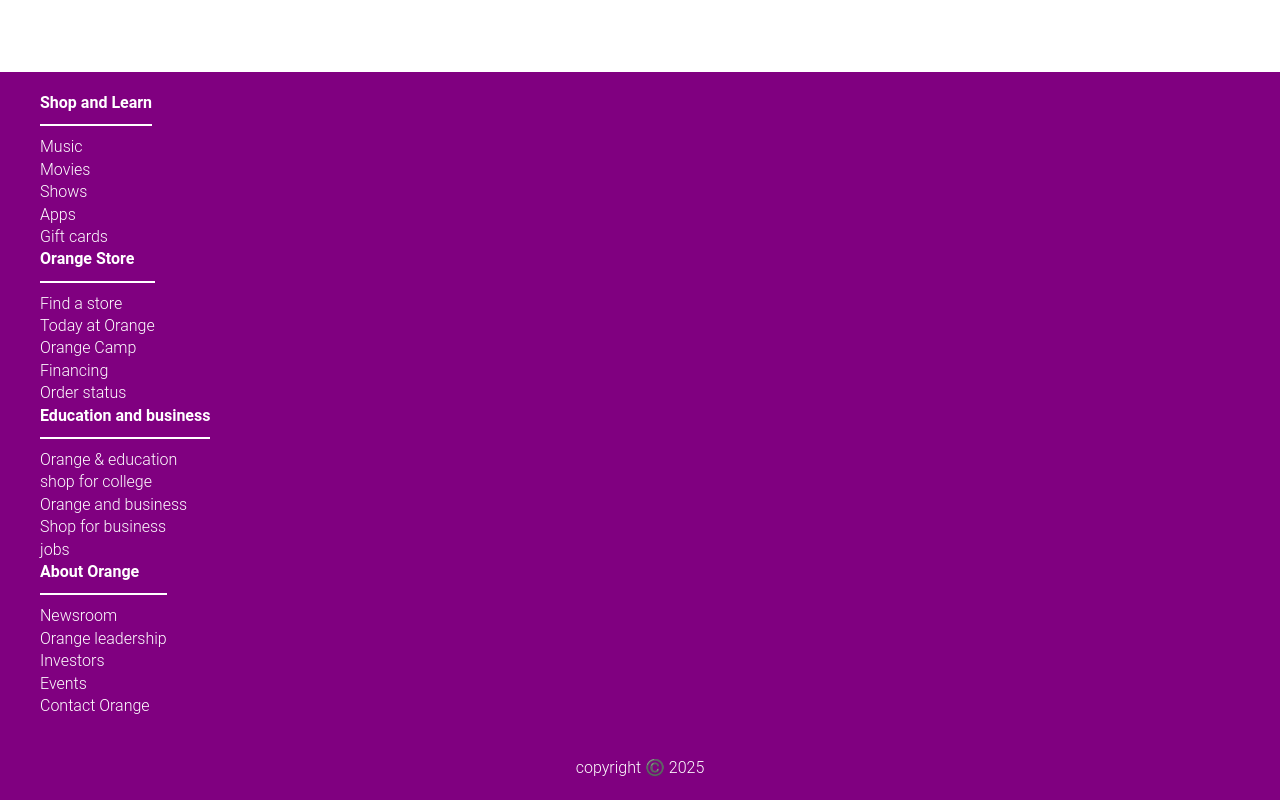
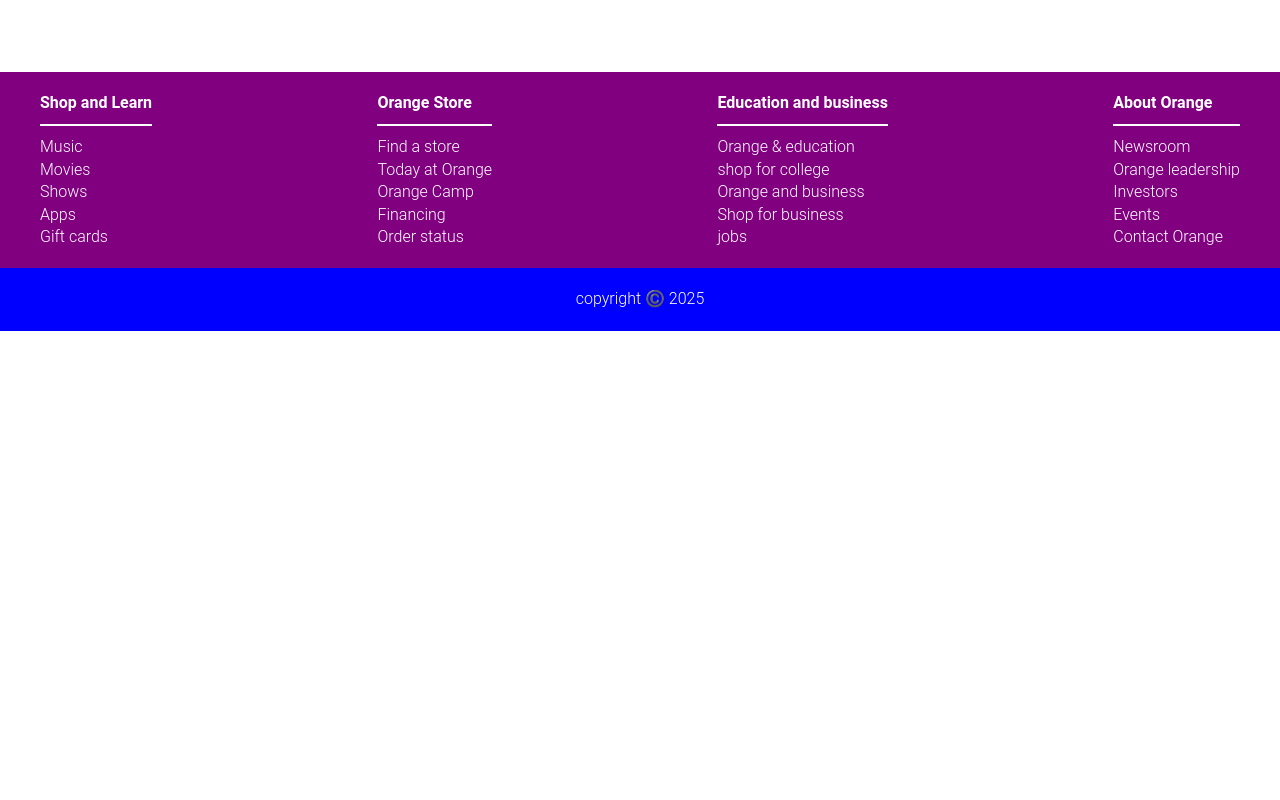
Before and after one commit to Mahessh01/HTML-CSS-PROGRAMS, a plain HTML site: page sample website.html in a window 1280 px wide. Shown: the part 3025-3825 px from the top of the page. After the commit the page ends 3356 px from the top, so only its background shows below. Drawn offline with Linux system fonts and the light colour scheme.

Commit message:
complete but still needs to be updated

```diff
--- a/sample website.html
+++ b/sample website.html
@@ -162,7 +162,6 @@
             }
             .footer-upper .container{
                 display: flex;
-                flex-direction: row;
                 color: white;
                 justify-content: space-between;
 
@@ -174,20 +173,12 @@
 
             }
             .lower{
-                background-color: purple;
+                background-color: blue;
                 padding: 20px;
                 display: flex;
                 justify-content: center;
                 color: white;
             }
-
-
-
-
-
-
-
-
 
         </style>
 
@@ -294,8 +285,8 @@
                             <li>Gift cards</li>
                         </ul>
                     </div>
-                </div>
-                <div class="container">
+
+
                     <div class="footer-links">
                         <h4>Orange Store</h4>
                         <ul>
@@ -306,8 +297,8 @@
                             <li>Order status</li>
                         </ul>
                     </div>
-                </div>
-                <div class="container">
+
+
                     <div class="footer-links">
                         <h4>Education and business</h4>
                         <ul>
@@ -318,8 +309,8 @@
                             <li>jobs</li>
                         </ul>
                     </div>
-                </div>
-                <div class="container">
+
+
                     <div class="footer-links">
                         <h4>About Orange</h4>
                         <ul>
```
